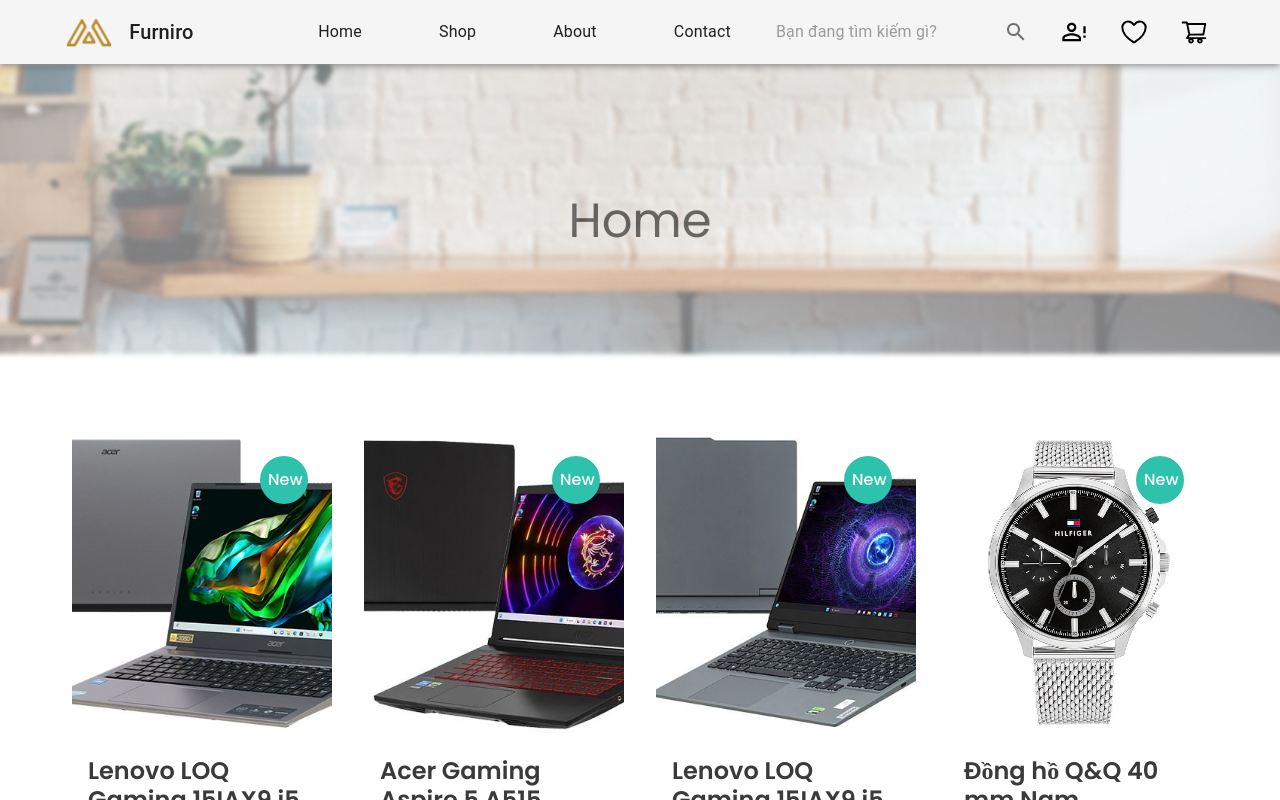
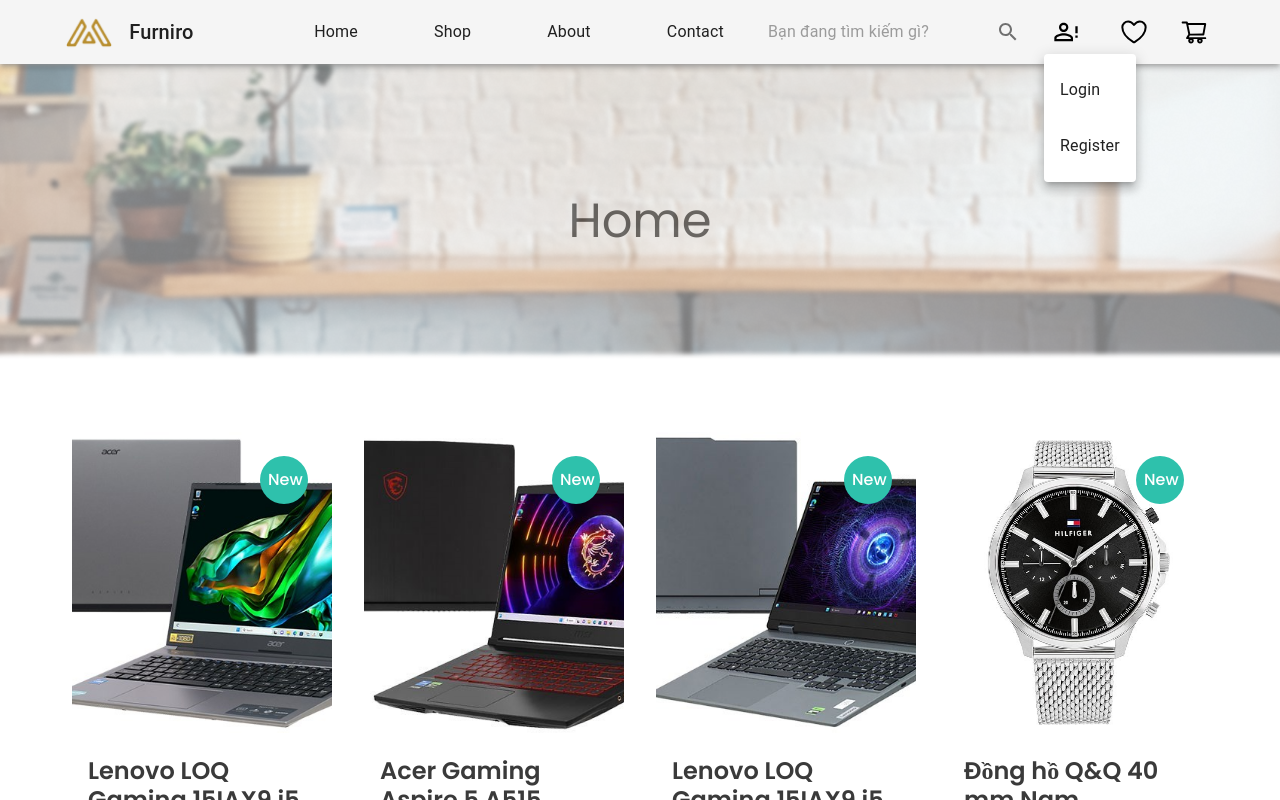
Before and after one commit to dovanduc03/ASM_FE2_GD2, a React (Create React App) app in the folder Client/: page / in a window 1280 px wide. Both pictures are taken after a click on the button 1073 px from the left and 32 px from the top of the page. Shown: the top 800 px of the page. Built offline with nearby package versions, Linux system fonts and the light colour scheme; data requests are answered from the project's data file.

Commit message:
edit_User

```diff
--- a/Client/src/components/Header.tsx
+++ b/Client/src/components/Header.tsx
@@ -52,6 +52,8 @@
   const [searchQuery, setSearchQuery] = useState('');
   const [searchResults, setSearchResults] = useState([]);
   const [loading, setLoading] = useState(false);
+  const [menuAnchorEl, setMenuAnchorEl] = useState<null | HTMLElement>(null);
+
 
   const open = Boolean(anchorEl);
   const { isAuthenticated, logout } = useAuth();
@@ -84,6 +86,24 @@
       setLoading(false);
     }
   };
+
+  const handleMenuClick = (event: React.MouseEvent<HTMLElement>) => {
+    if (menuAnchorEl) {
+      setMenuAnchorEl(null);
+    } else {
+      setMenuAnchorEl(event.currentTarget);
+    }
+  };
+
+  const handleItemClick = (path: string) => {
+    setMenuAnchorEl(null);
+    navigate(path);
+  };
+
+  const handleCloseMenu = () => {
+    setMenuAnchorEl(null);
+  };
+
 
   return (
     <>
@@ -131,10 +151,23 @@
                 </Box>
                 {/* search */}
                 {/* Account */}
-                <IconButton color="inherit" onClick={handleClick}>
-                  {/* Thay thế hình ảnh của biểu tượng bằng một biểu tượng tương tự */}
+                <IconButton color="inherit" onClick={handleMenuClick} sx={{ mr: 1 }}>
                   <img src="/mdiaccountalertoutline.svg" alt="Account" />
                 </IconButton>
+                <Menu
+                  anchorEl={menuAnchorEl}
+                  open={Boolean(menuAnchorEl)}
+                  onClose={handleCloseMenu}
+                >
+                  <MenuItem onClick={() => handleItemClick('/login')} sx={{ p: 2 }}>
+                    Login
+                  </MenuItem>
+                  <MenuItem onClick={() => handleItemClick('/register')} sx={{ p: 2 }}>
+                    Register
+                  </MenuItem>
+
+                </Menu>
+
                 <Icon color="inherit">
                   <img src="/akariconsheart.svg" alt="Wishlist" />
                 </Icon>
```
